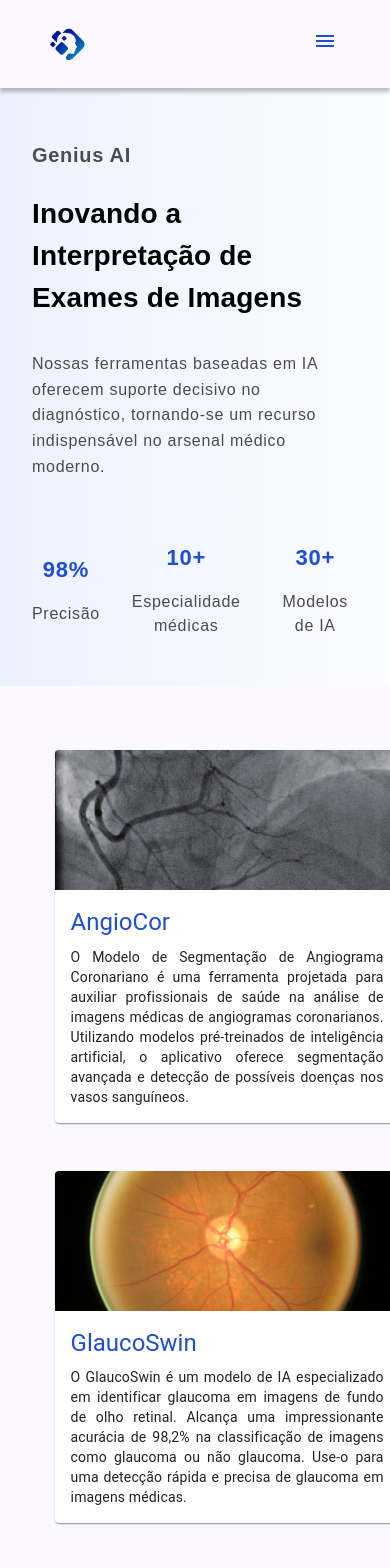
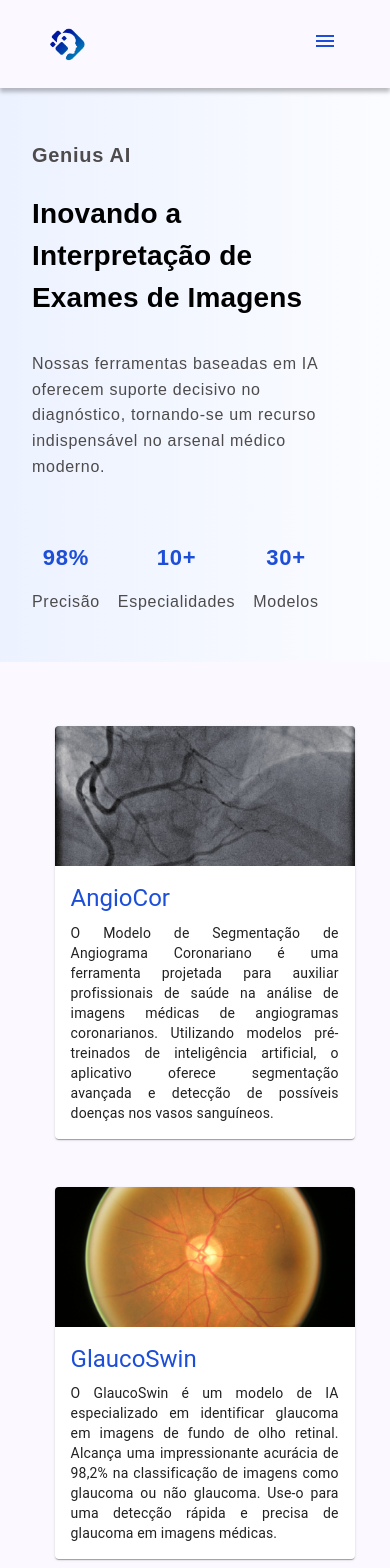
Before and after one commit to DheiverSantos/GeniusAI, a React (Vite) app: page /Home in a window 390 px wide. Shown: the top 1568 px of the page. Built offline with nearby package versions, Linux system fonts and the light colour scheme; sample sign-in values are in the browser's storage.

Commit message:
chore: melhorias de responsividade

```diff
--- a/src/components/Hero/Hero.tsx
+++ b/src/components/Hero/Hero.tsx
@@ -51,12 +51,12 @@
 
             <div className="text-stats-container">
               <p>10+</p>
-              <p>Especialidade médicas</p>
+              <p>Especialidades</p>
             </div>
 
             <div className="text-stats-container">
               <p>30+</p>
-              <p>Modelos de IA</p>
+              <p>Modelos</p>
             </div>
           </div>
         </div>
--- a/src/components/cardFull/CardFull.tsx
+++ b/src/components/cardFull/CardFull.tsx
@@ -16,7 +16,7 @@
 export default function CardFull({ modelsInfoProps }: CardFullProps) {
   const navigate = useNavigate()
   return (
-    <Card sx={{ maxWidth: 345, minWidth: 345, marginBottom: '2rem' }}>
+    <Card sx={{ maxWidth: 350, minWidth: 300, marginBottom: '2rem' }}>
       <CardActionArea onClick={() => navigate(`/${modelsInfoProps.alias}`)}>
         <CardMedia
           component="img"
--- a/src/styles/StyleGlobal.ts
+++ b/src/styles/StyleGlobal.ts
@@ -4,12 +4,6 @@
   palette: {
     primary: {
       main: '#1d4ed8',
-    },
-    secondary: {
-      main: '#10b981',
-    },
-    warning: {
-      main: '#facc15',
     },
     background: {
       default: '#f3f4f6',
@@ -35,8 +29,8 @@
 
 export const btnStyles = {
   width: {
-    xs: '6rem',
-    sm: '7rem',
+    xs: '7rem',
+    sm: '7.2rem',
     md: '7.5rem',
     lg: '8rem',
     xl: '8.5rem',
```
